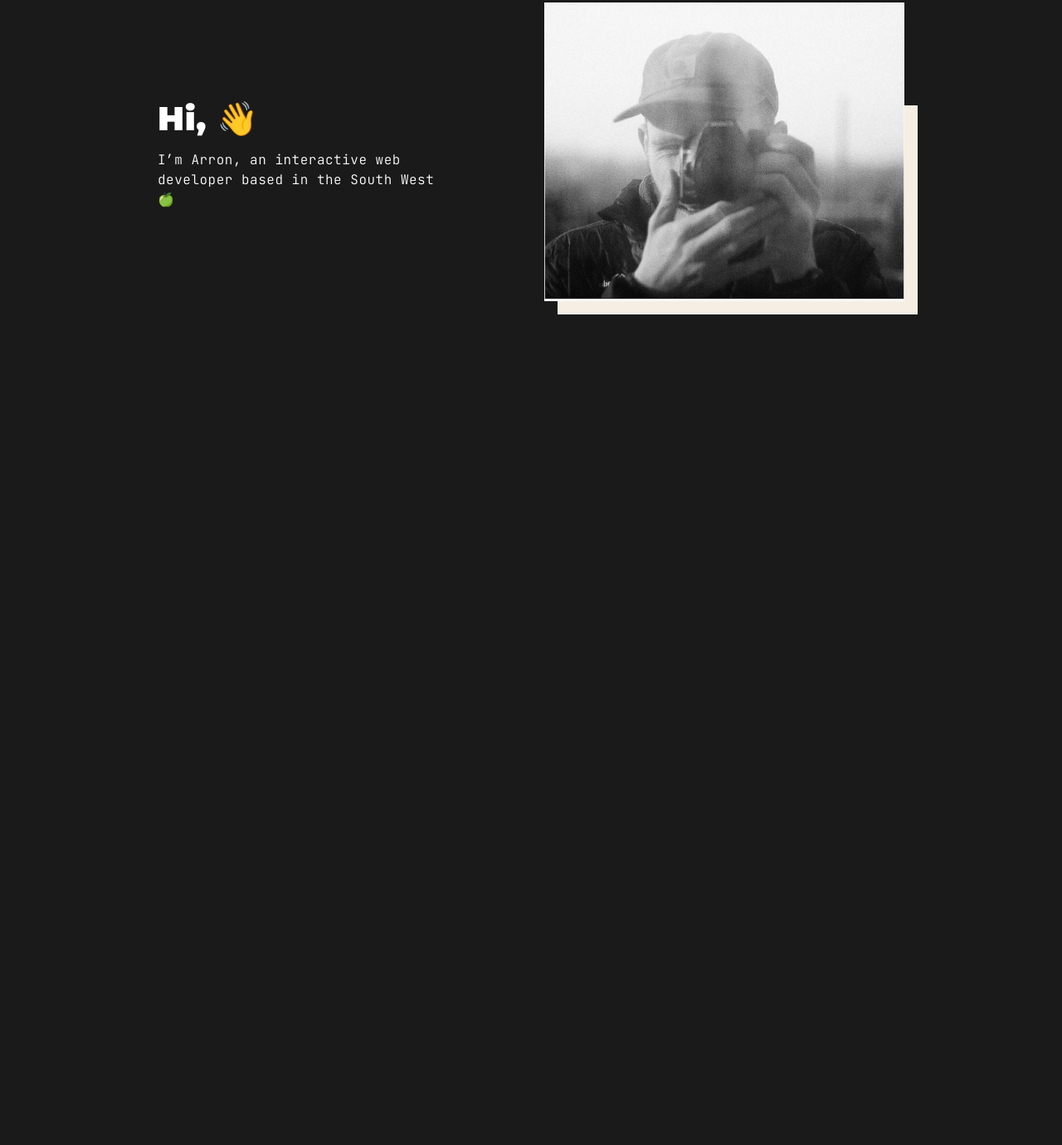
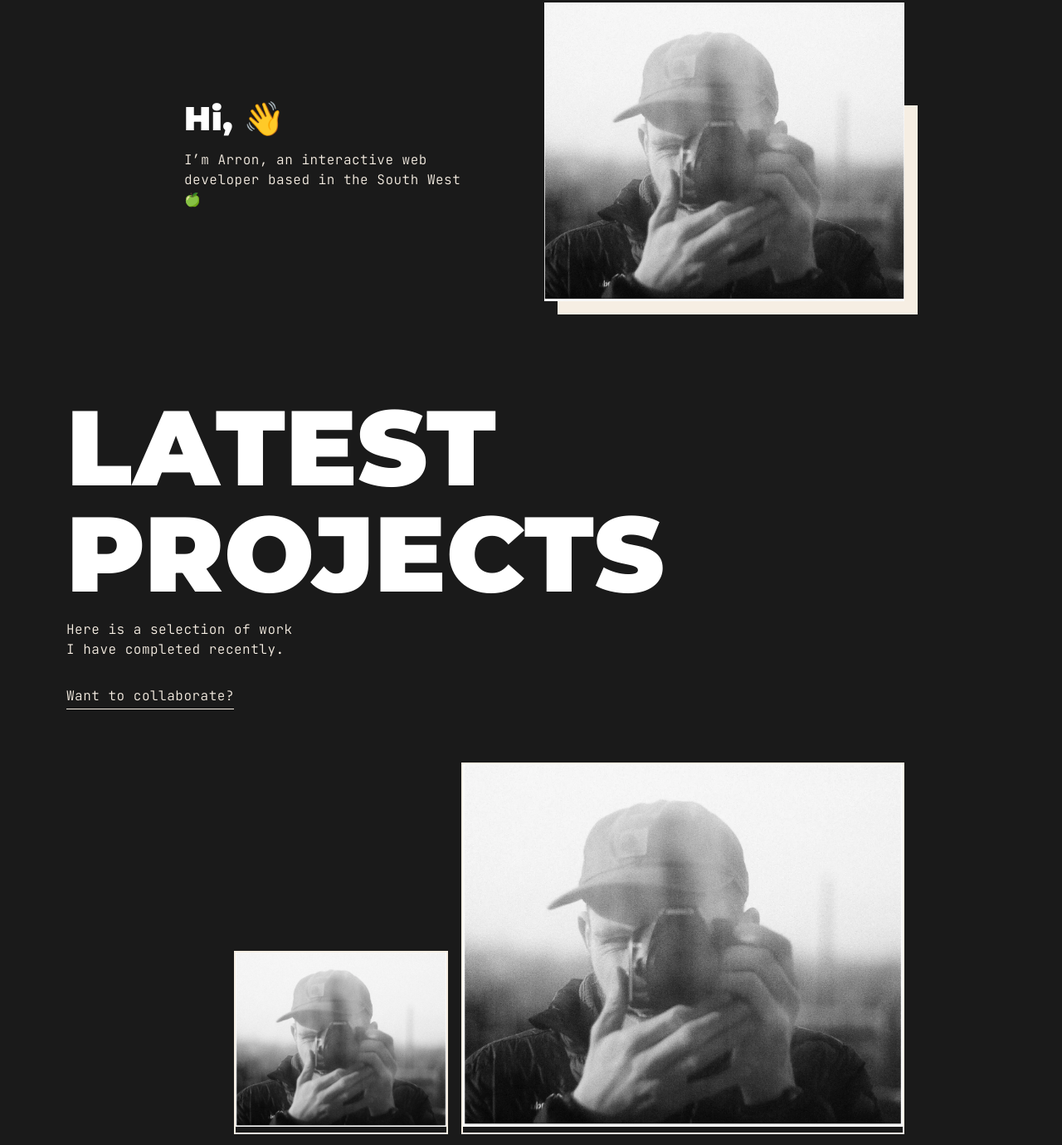
Before and after one commit to arronrees/portfolio, a website built with Vite: page index.html in a window 1280 px wide. Shown: the part 901-2281 px from the top of the page at 83% size. Before the commit the page ends 1312 px from the top, so only its background shows below. Built offline with nearby package versions, Linux system fonts and the light colour scheme; some packages are replaced by stand-ins of ours.

Commit message:
Added work section

```diff
--- a/index.html
+++ b/index.html
@@ -79,6 +79,48 @@
         </div>
       </section>
 
+      <div class="work">
+        <div class="text">
+          <h3>
+            <span class="word">Latest</span>
+            <span class="word">Projects</span>
+          </h3>
+          <p>Here is a selection of work
+            I have completed recently.</p>
+          <a href="/" class="btn">Want to collaborate?</a>
+        </div>
+        <div class="work__grid">
+          <a href="/" class="work__grid__item">
+            <div class="img">
+              <figure>
+                <img src="./img/me.webp" alt="">
+              </figure>
+            </div>
+          </a>
+          <a href="/" class="work__grid__item">
+            <div class="img">
+              <figure>
+                <img src="./img/me.webp" alt="">
+              </figure>
+            </div>
+          </a>
+          <a href="/" class="work__grid__item">
+            <div class="img">
+              <figure>
+                <img src="./img/me.webp" alt="">
+              </figure>
+            </div>
+          </a>
+          <a href="/" class="work__grid__item">
+            <div class="img">
+              <figure>
+                <img src="./img/me.webp" alt="">
+              </figure>
+            </div>
+          </a>
+        </div>
+      </div>
+
     </main>
 
   </div>
--- a/styles/style.scss
+++ b/styles/style.scss
@@ -233,11 +233,15 @@ html.lenis {
   margin: 4rem auto 0 auto;
 
   .text {
+    color: var(--cream);
+    padding: 0 2rem;
+
     h2 {
       font-size: 2.5rem;
       font-family: var(--title-font);
       font-weight: var(--font-black);
       margin-bottom: 0.5rem;
+      color: var(--white);
     }
 
     p {
@@ -273,3 +277,101 @@ html.lenis {
     align-items: center;
   }
 }
+
+// work
+.work {
+  max-width: 1200px;
+  margin: 5rem auto 0 auto;
+
+  .text {
+    padding: 0 2rem;
+    color: var(--cream);
+
+    h3 {
+      font-family: var(--title-font);
+      font-weight: var(--font-black);
+      font-size: 10vw;
+      text-transform: uppercase;
+      line-height: 1;
+      display: flex;
+      flex-direction: column;
+      color: var(--white);
+    }
+
+    p {
+      margin-top: 1rem;
+      max-width: 275px;
+    }
+
+    .btn {
+      margin-top: 2rem;
+      display: block;
+      position: relative;
+      max-width: max-content;
+      padding-bottom: 0.25rem;
+
+      &::after {
+        content: '';
+        position: absolute;
+        bottom: 0;
+        left: 0;
+        width: 100%;
+        height: 1px;
+        background-color: var(--cream);
+      }
+    }
+  }
+
+  .work__grid {
+    margin: 2rem auto 0 auto;
+    max-width: 900px;
+    display: grid;
+    gap: 1rem;
+
+    .work__grid__item {
+      border: 2px solid var(--cream);
+      height: 14rem;
+
+      .img {
+        height: 100%;
+        width: 100%;
+      }
+    }
+  }
+}
+
+@media only screen and (min-width: 450px) {
+  .work {
+    .work__grid {
+      grid-template-columns: repeat(10, 1fr);
+
+      .work__grid__item {
+        height: max-content;
+
+        &:nth-of-type(1) {
+          grid-column: 2 / 5;
+          margin-top: auto;
+        }
+        &:nth-of-type(2) {
+          grid-column: 5 / 11;
+        }
+        &:nth-of-type(3) {
+          grid-column: 1 / 6;
+        }
+        &:nth-of-type(4) {
+          grid-column: 6 / 10;
+        }
+      }
+    }
+  }
+}
+
+@media only screen and (min-width: 650px) {
+  .work {
+    margin-top: 7rem;
+
+    .work__grid {
+      margin-top: 4rem;
+    }
+  }
+}
```
